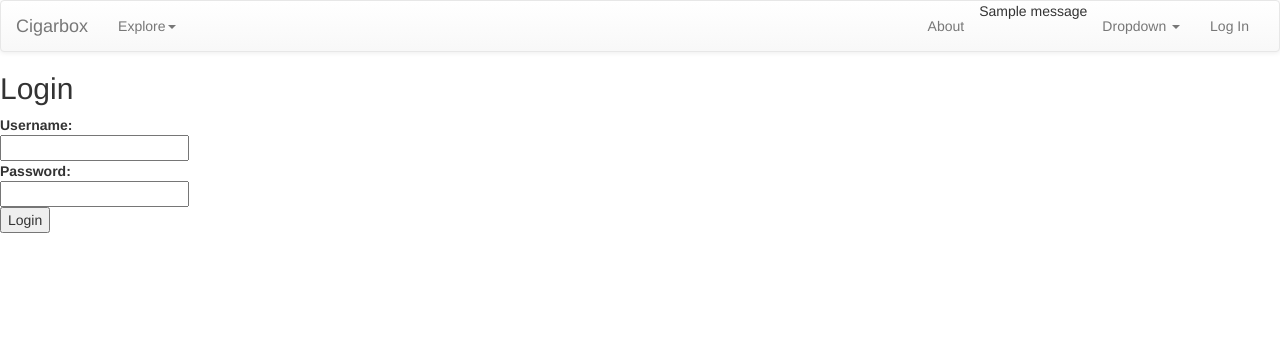
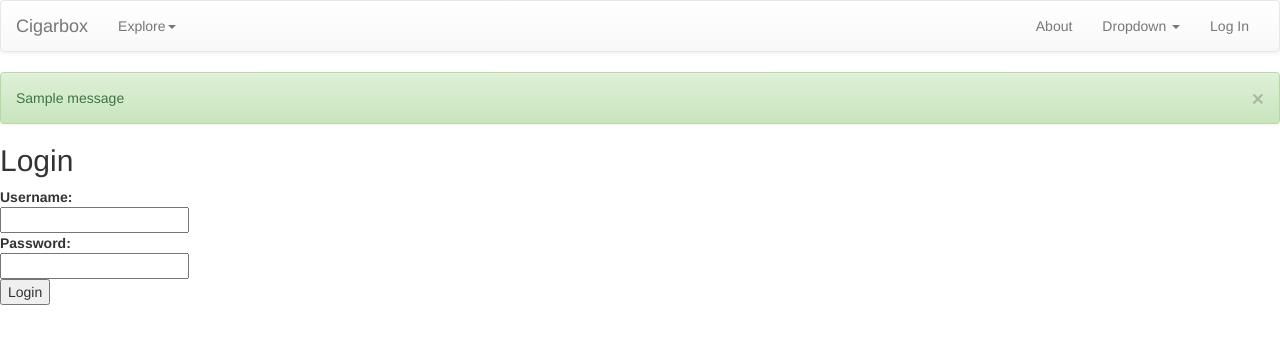
Before and after one commit to n8foo/cigarbox, a Flask app: page /login in a window 1280 px wide. Shown: the top 344 px of the page. Run offline with Flask 2, Linux system fonts and the light colour scheme; one stand-in notice (Sample message) is shown; some libraries are stand-ins or nearby versions.

Commit message:
small layout changes to fix URL’s

```diff
--- a/templates/layout.html
+++ b/templates/layout.html
@@ -14,8 +14,6 @@
 
     <!-- Optional theme -->
     <link rel="stylesheet" href="//netdna.bootstrapcdn.com/bootstrap/3.1.1/css/bootstrap-theme.min.css">
-
-    <link rel=stylesheet type=text/css href="{{ url_for('static', filename='style.css') }}">
   </head>
   <body>
     <div class=page>
@@ -50,10 +48,9 @@
           </ul>
         </li>
       </ul>
+
       <ul class="nav navbar-nav navbar-right">
         <li><a href='about'>About</a>
-        {% for message in get_flashed_messages() %}
-        <li class=flash>{{ message }}</li>
         <li class="dropdown">
           <a href="#" class="dropdown-toggle" data-toggle="dropdown">Dropdown <b class="caret"></b></a>
           <ul class="dropdown-menu">
@@ -64,12 +61,17 @@
             <li><a href="#">Separated link</a></li>
           </ul>
         </li>
-        {% endfor %}
-        <li>{% if not session.logged_in %}<a href="{{ url_for('login') }}">Log In</a>{% else %}<a href="{{ url_for('logout') }}">Log Out</a>{% endif %}</li>
+        <li>{% if not session.logged_in %}<a href="{{ config['SITEURL'] }}/login">Log In</a>{% else %}<a href="{{ config['SITEURL'] }}/logout">Log Out</a>{% endif %}</li>
       </ul>
     </div><!-- /.navbar-collapse -->
   </div><!-- /.container-fluid -->
 </nav>
+        {% for message in get_flashed_messages() %}
+        <div class="alert alert-success">
+          <button type="button" class="close" data-dismiss="alert">&times;</button>
+          {{ message }}
+        </div>
+        {% endfor %}
 
   {% block body %}
   {% endblock %}
--- a/templates/login.html
+++ b/templates/login.html
@@ -2,7 +2,7 @@
 {% block body %}
   <h2>Login</h2>
   {% if error %}<p class=error><strong>Error:</strong> {{ error }}{% endif %}
-  <form action="{{ url_for('login') }}" method=post>
+  <form action="{{ config['SITEURL'] }}/login" method=post>
     <dl>
       <dt>Username:
       <dd><input type=text name=username>
```
